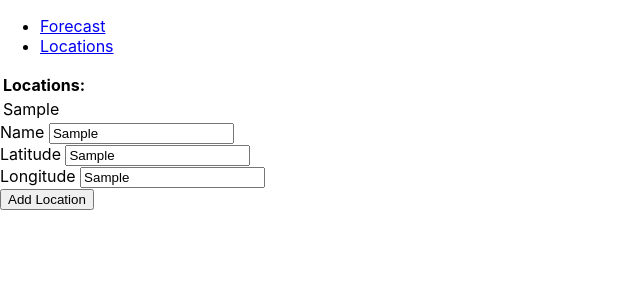
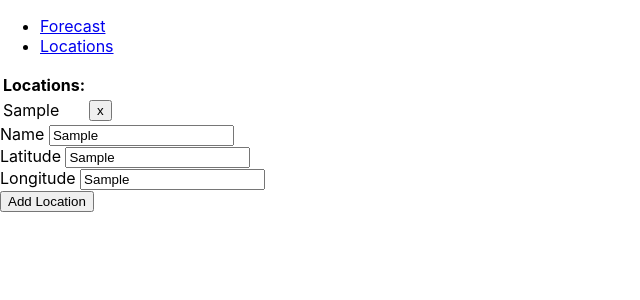
Before and after one commit to shakedva/Weather-App, a React (Create React App) app: page /Locations in a window 1280 px wide. Both pictures are taken after typing "Sample", "Sample", "Sample" into the empty fields and a click on the input "Add Location". Shown: the top 300 px of the page, without its empty margins (0-640 px from the left). Built offline with nearby package versions, Linux system fonts and the light colour scheme.

Commit message:
delete button

```diff
--- a/src/contexts/LocationContext.js
+++ b/src/contexts/LocationContext.js
@@ -7,23 +7,15 @@ function locationReducer(state, action) {
         case 'add': {
             return {locationList: [...state.locationList, action.location]}
         }
-//         case 'delete': {
-//             return {locationList: state.count - 1}
-//         }
+        case 'delete': {
+            return {locationList: [state.locationList.filter(element => element.name !== action.locationToDelete), action.locationToDelete]}
+        }
         default: {
             throw new Error(`Unhandled action type: ${action.type}`)
         }
     }
 }
 
-//
-//
-// function addLocation(location) {
-//     return {
-//         type: 'add',
-//         location: location,
-//     }
-// }//
 function LocationProvider({children}) {
     const [state, dispatch] = React.useReducer(locationReducer, {locationList: []})
     const value = {state, dispatch}
--- a/src/location/AddLocation.js
+++ b/src/location/AddLocation.js
@@ -4,6 +4,9 @@ import {LocationData} from '../structs/LocationData'
 
 function AddLocation(props) {
     const {dispatch} = useLocation();
+
+
+
 
     const handleSubmit = (event) => {
         event.preventDefault();
--- /dev/null
+++ b/src/location/DeleteLocation.js
@@ -0,0 +1,17 @@
+import {useLocation} from '../contexts/LocationContext'
+
+function DeleteLocation(props) {
+    const {dispatch} = useLocation();
+
+    const handleDelete = () => {
+        alert(props.name)
+        dispatch({type: 'delete', locationToDelete: props.name})
+    }
+    return (
+        <button onClick={handleDelete}>
+            x
+        </button>
+    )
+}
+//todo map instead of for each
+export default DeleteLocation;
--- a/src/location/DisplayLocations.js
+++ b/src/location/DisplayLocations.js
@@ -10,17 +10,20 @@ function DisplayLocations() {
     const locationRows = [];
 
     state.locationList.forEach((oneLocation) => {
-        locationRows.push(
-            <LocationRow
-                oneLocation={oneLocation}/>
-        );
+        locationRows.push(<LocationRow key={oneLocation.name} oneLocation={oneLocation}/>);
     });
+    const msg = <tr>
+        <td>(No locations yet...)</td>
+    </tr>
 
-    let l = state.locationList.length === 0 ? '(No locations yet...)' : locationRows
+    let l = state.locationList.length === 0 ? msg : locationRows
     return (
         <table>
             <thead>
-            <th>Locations:</th>
+            <tr>
+                <th>Locations:</th>
+                <th> </th>
+            </tr>
             </thead>
             <tbody>{l}</tbody>
         </table>
--- a/src/location/LocationRow.js
+++ b/src/location/LocationRow.js
@@ -1,11 +1,13 @@
-import DisplayLocations from "./DisplayLocations";
+import DeleteLocation from "./DeleteLocation";
 
 function LocationRow({oneLocation}) {
 
     return (
         <tr>
             <td>{oneLocation.name}</td>
+            <td><DeleteLocation name={oneLocation.name}/></td>
         </tr>
     );
 }
+
 export default LocationRow;
```
